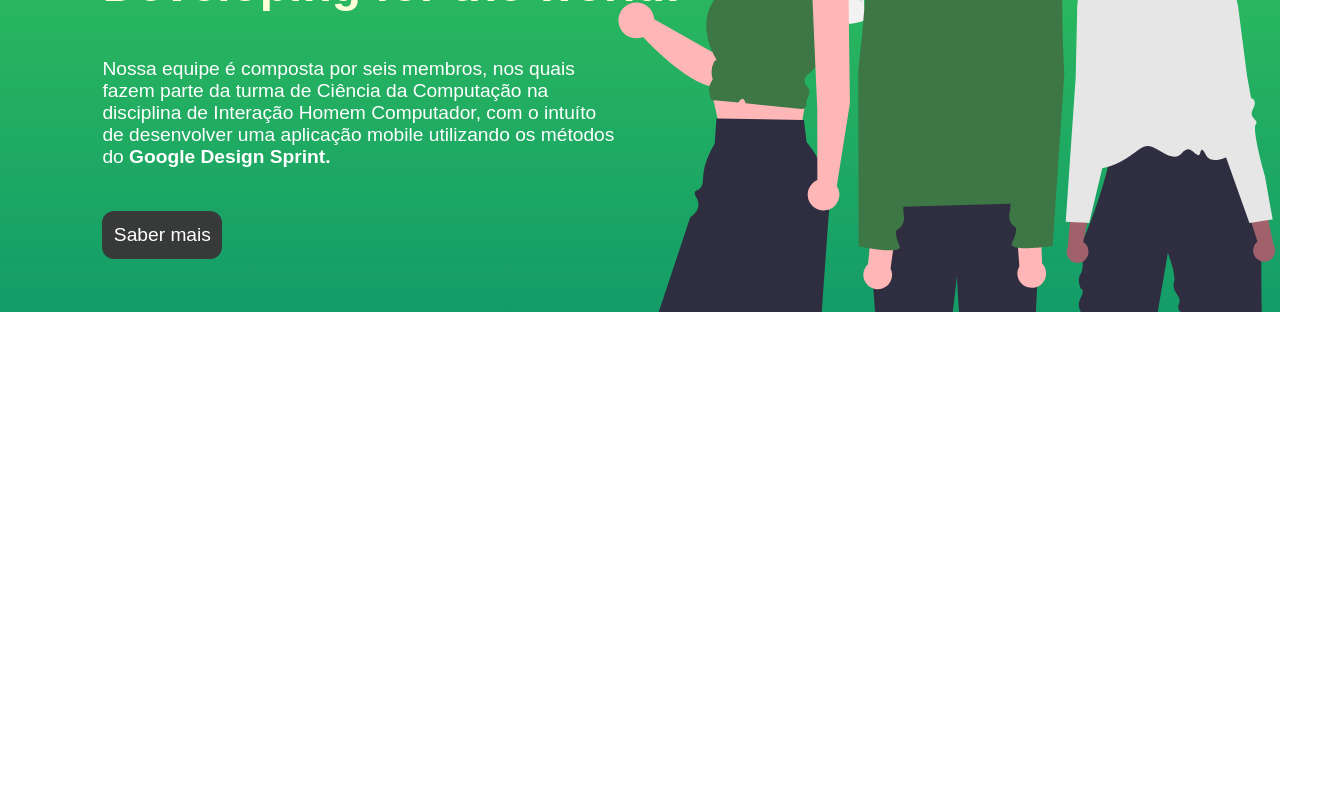
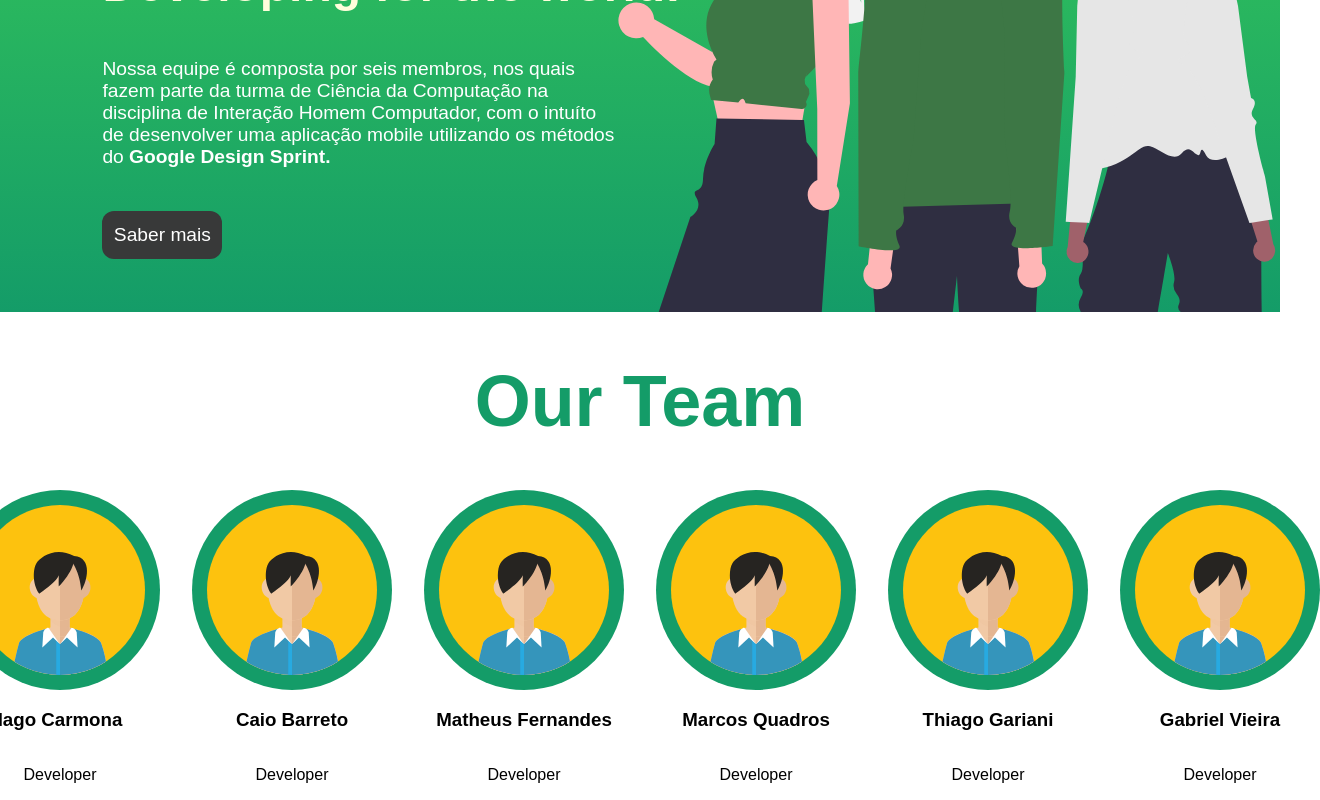
Before and after one commit to iagocarmona/iagocarmona.github.io, a React (Vite) app: page / in a window 1280 px wide. Shown: the part 340-1140 px from the top of the page, 1320 px wide, since content can reach past the window. Before the commit the page ends 800 px from the top, so only its background shows below. Built offline with nearby package versions, Linux system fonts and the light colour scheme.

Commit message:
:tada: Implementando campo de Nosso time na landing page.

```diff
--- /dev/null
+++ b/src/components/OurTeam/index.jsx
@@ -0,0 +1,61 @@
+import React from 'react'
+
+import { ReactComponent as Avatar } from '../../assets/avatar.svg'
+
+import {
+  Container,
+  Title,
+  Wrapper,
+  CircleBackground,
+  WrapperMember,
+  NameTitle,
+  FunctionSubtitle,
+} from './style'
+
+const team = [
+  {
+    name: 'Iago Carmona',
+    function: 'Developer',
+  },
+  {
+    name: 'Caio Barreto',
+    function: 'Developer',
+  },
+  {
+    name: 'Matheus Fernandes',
+    function: 'Developer',
+  },
+  {
+    name: 'Marcos Quadros',
+    function: 'Developer',
+  },
+  {
+    name: 'Thiago Gariani',
+    function: 'Developer',
+  },
+  {
+    name: 'Gabriel Vieira',
+    function: 'Developer',
+  },
+]
+
+const OurTeam = () => {
+  return (
+    <Container>
+      <Title>Our Team</Title>
+      <Wrapper>
+        {team.map((item, index) => (
+          <WrapperMember>
+            <CircleBackground key={index}>
+              <Avatar />
+            </CircleBackground>
+            <NameTitle>{item.name}</NameTitle>
+            <FunctionSubtitle>{item.function}</FunctionSubtitle>
+          </WrapperMember>
+        ))}
+      </Wrapper>
+    </Container>
+  )
+}
+
+export default OurTeam
--- /dev/null
+++ b/src/components/OurTeam/style.js
@@ -0,0 +1,54 @@
+import styled from 'styled-components'
+
+// Container,
+// CircleBackground,
+// NameTitle,
+// FunctionSubtitle,
+
+export const Container = styled.div`
+  width: 100%;
+  height: 100%;
+  background-color: white;
+  display: flex;
+  flex-direction: column;
+  align-items: center;
+`
+
+export const Title = styled.h1`
+  font-size: 4.5rem;
+  color: ${({ theme }) => theme.colors.darkGreen};
+`
+
+export const Wrapper = styled.div`
+  width: 100%;
+  height: 100%;
+  display: flex;
+  justify-content: center;
+  gap: 32px;
+`
+export const WrapperMember = styled.div`
+  width: fit-content;
+  display: flex;
+  flex-direction: column;
+  justify-content: center;
+  align-items: center;
+`
+
+export const CircleBackground = styled.div`
+  width: 200px;
+  height: 200px;
+  border-radius: 50%;
+  background-color: ${({ theme }) => theme.colors.darkGreen};
+  display: flex;
+  justify-content: center;
+  align-items: center;
+
+  svg {
+    width: 85%;
+    height: 85%;
+  }
+`
+
+export const NameTitle = styled.h3``
+
+export const FunctionSubtitle = styled.p``
--- a/src/pages/landingPage/index.jsx
+++ b/src/pages/landingPage/index.jsx
@@ -2,6 +2,7 @@ import React from 'react'
 
 // Components
 import About from '../../components/About'
+import OurTeam from '../../components/OurTeam'
 
 // Styles
 import { Wrapper } from './style'
@@ -10,6 +11,7 @@ function LandingPage() {
   return (
     <Wrapper>
       <About />
+      <OurTeam />
     </Wrapper>
   )
 }
```
Also changed, not shown: src/assets/avatar.svg (added).
